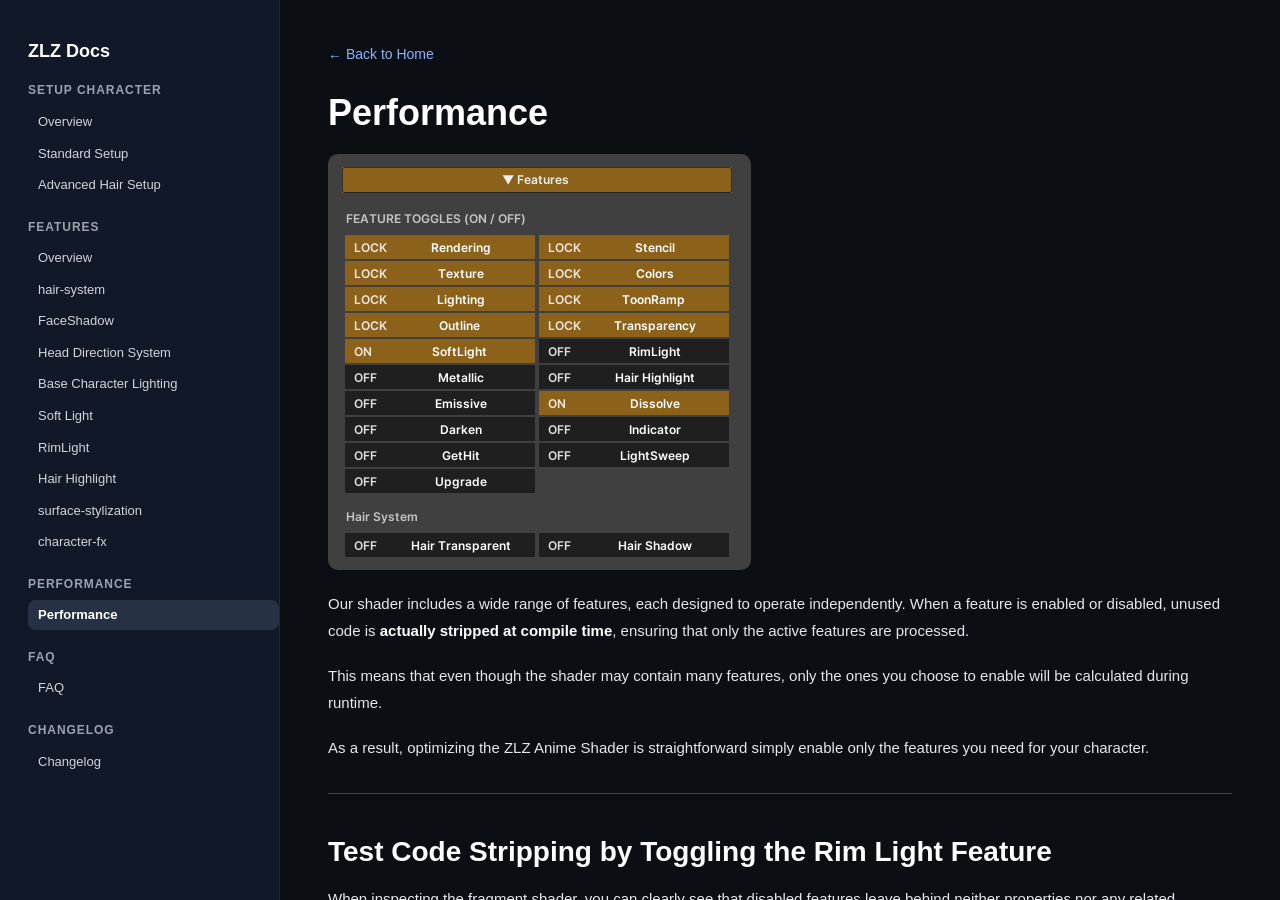
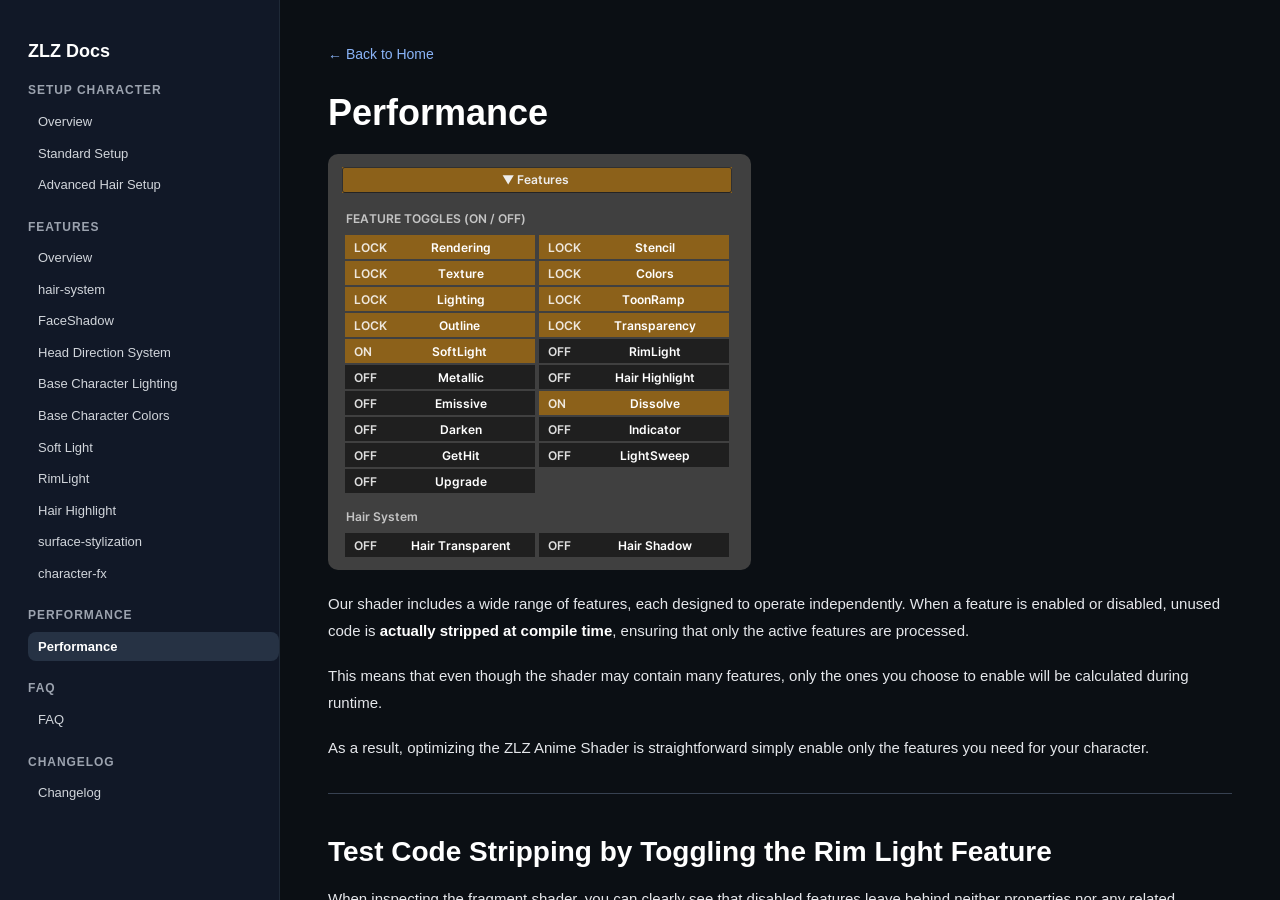
Before and after one commit to zlz-studio/zlz-studio.github.io, a Jekyll site: the page built from performance/index.md, in a window 1280 px wide and 900 px high. Built offline with Jekyll 4.4.1, drawn with Linux system fonts in a browser that asks for light colours.

Commit message:
Update sidebar.html

```diff
--- a/_includes/sidebar.html
+++ b/_includes/sidebar.html
@@ -43,6 +43,11 @@
 <a href="{{ '/features/Base-Character-Lighting/' | relative_url }}"
    class="{% if page.url contains '/features/Base-Character-Lighting/' %}active{% endif %}">
    Base Character Lighting
+</a>
+
+<a href="{{ '/features/Base-Character-Colors/' | relative_url }}"
+   class="{% if page.url contains '/features/Base-Character-Colors/' %}active{% endif %}">
+   Base Character Colors
 </a>
 
 <a href="{{ '/features/Soft-Light/' | relative_url }}"
```
